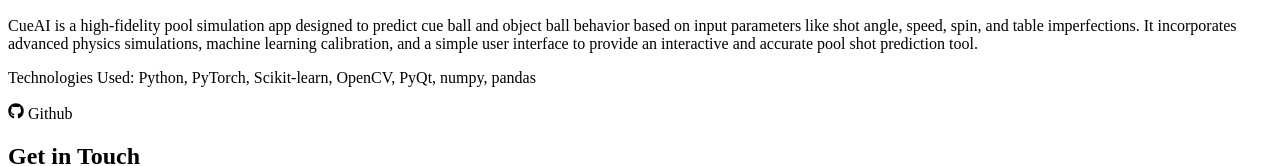
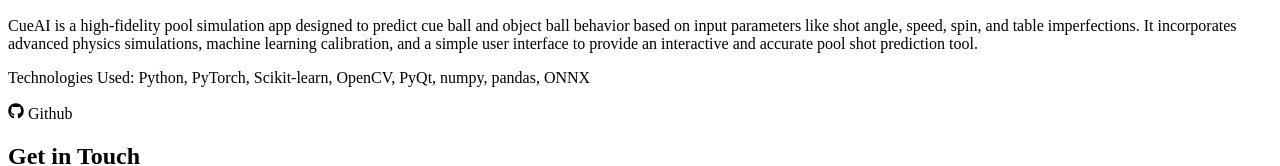
Before and after one commit to ab0626/personal-portfolio, a Next.js app: page / in a window 1280 px wide. Shown: the part 4108-4274 px from the top of the page. Built offline with nearby package versions, Linux system fonts and the light colour scheme.

Commit message:
Update projects.tsx

```diff
--- a/src/components/projects.tsx
+++ b/src/components/projects.tsx
@@ -44,7 +44,7 @@ const projects = [
     description: [
       'CueAI is a high-fidelity pool simulation app designed to predict cue ball and object ball behavior based on input parameters like shot angle, speed, spin, and table imperfections. It incorporates advanced physics simulations, machine learning calibration, and a simple user interface to provide an interactive and accurate pool shot prediction tool.'
     ],
-    tech: "Python, PyTorch, Scikit-learn, OpenCV, PyQt, numpy, pandas"
+    tech: "Python, PyTorch, Scikit-learn, OpenCV, PyQt, numpy, pandas, ONNX"
   }
 ];
 
```
